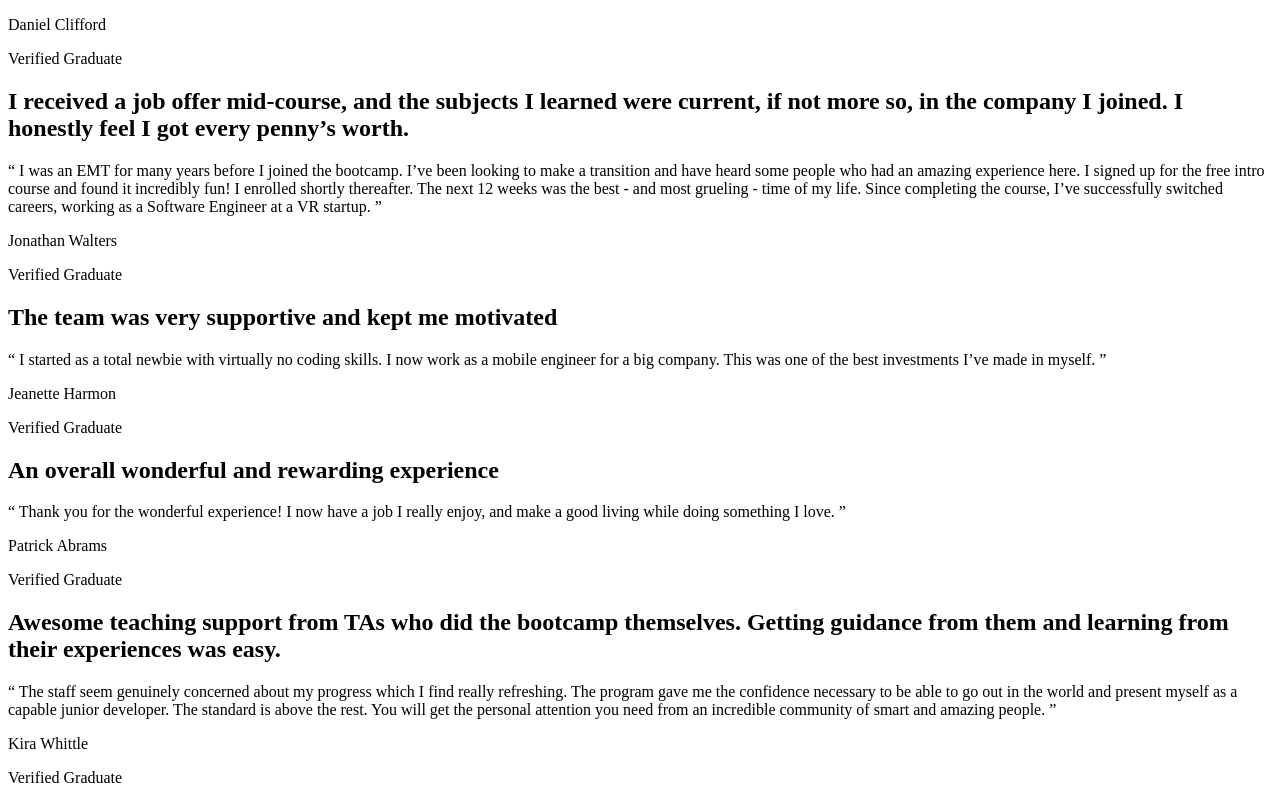
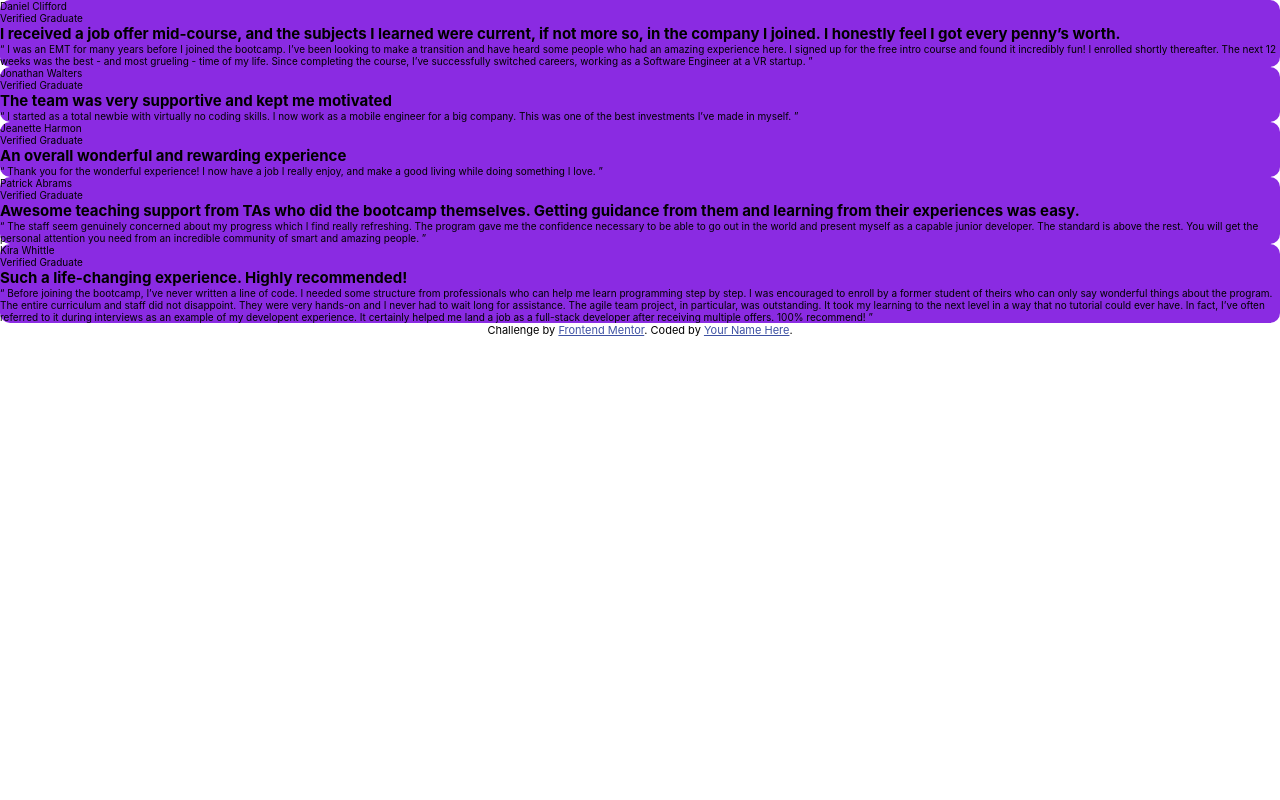
Before and after one commit to pedrohsouza/testimonials-grid-section, a plain HTML site: page index.html in a window 1280 px wide. Shown: the top 800 px of the page. Drawn offline with Linux system fonts and the light colour scheme.

Commit message:
💄 Add fonts and some basic css classes

```diff
--- a/index.html
+++ b/index.html
@@ -24,10 +24,19 @@
         color: hsl(228, 45%, 44%);
       }
     </style>
+
+    <link rel="preconnect" href="https://fonts.googleapis.com" />
+    <link rel="preconnect" href="https://fonts.gstatic.com" crossorigin />
+    <link
+      href="https://fonts.googleapis.com/css2?family=Barlow+Semi+Condensed:wght@100;500;600&display=swap"
+      rel="stylesheet"
+    />
+
+    <link rel="stylesheet" href="styles.css" />
   </head>
   <body>
     <main>
-      <section>
+      <section class="card card-1">
         <p>Daniel Clifford</p>
         <p>Verified Graduate</p>
 
@@ -48,7 +57,7 @@
         </p>
       </section>
 
-      <section>
+      <section class="card card-2">
         <p>Jonathan Walters</p>
         <p>Verified Graduate</p>
 
@@ -61,7 +70,7 @@
         </p>
       </section>
 
-      <section>
+      <section class="card card-3">
         <p>Jeanette Harmon</p>
         <p>Verified Graduate</p>
 
@@ -73,7 +82,7 @@
         </p>
       </section>
 
-      <section>
+      <section class="card card-4">
         <p>Patrick Abrams</p>
         <p>Verified Graduate</p>
 
@@ -93,7 +102,7 @@
         </p>
       </section>
 
-      <section>
+      <section class="card card-5">
         <p>Kira Whittle</p>
         <p>Verified Graduate</p>
 
```
